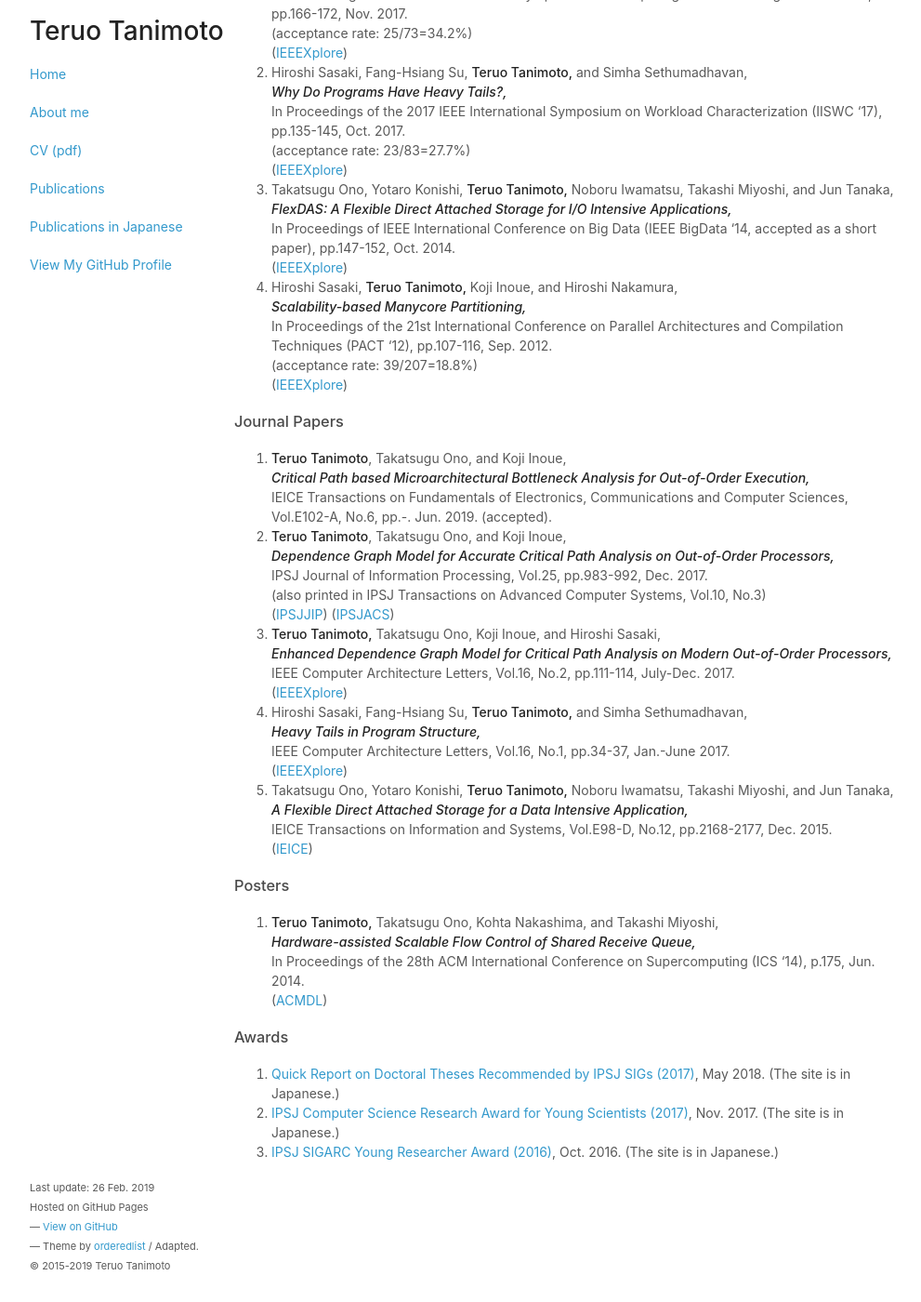
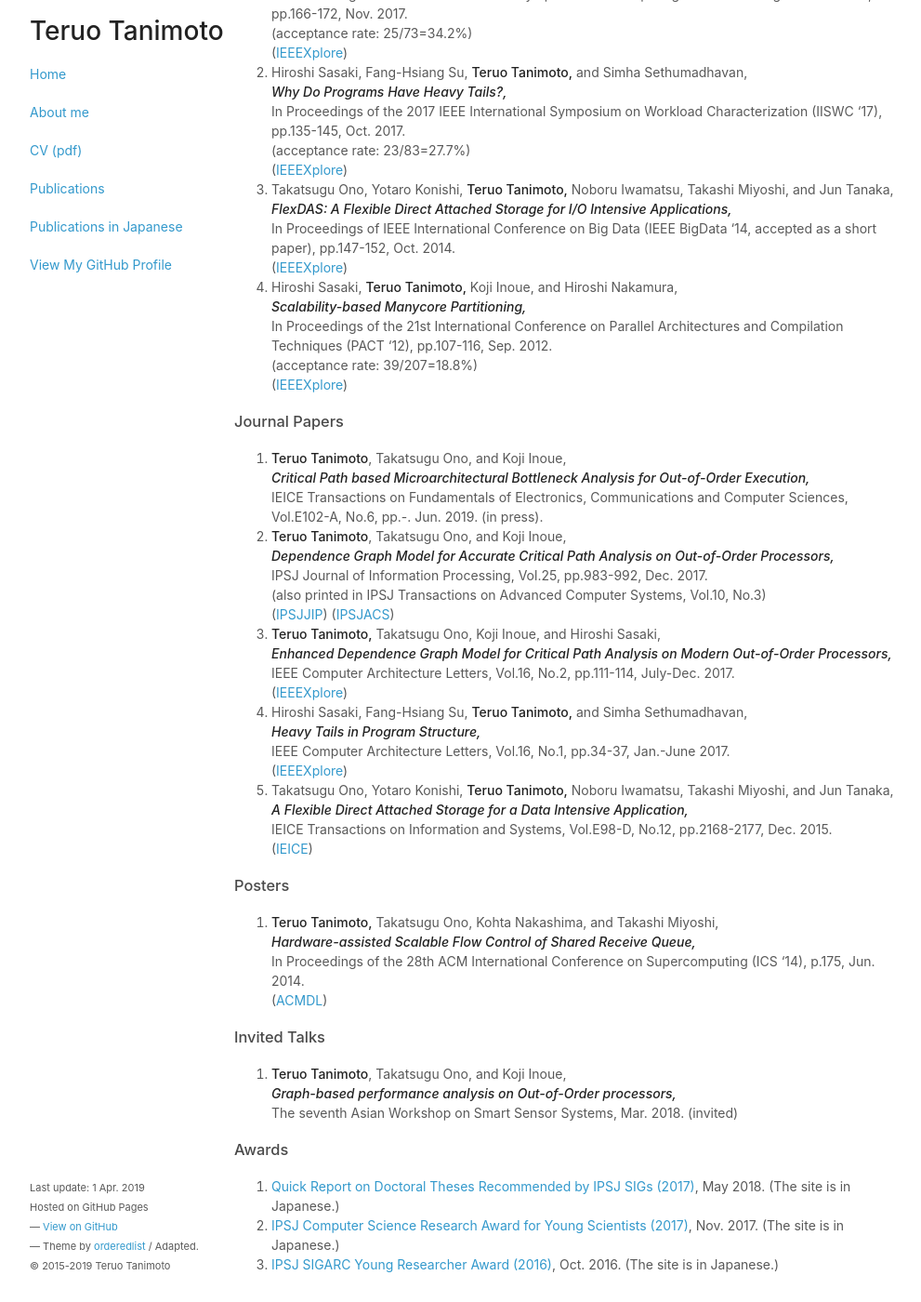
Before and after one commit to teruo41/teruo41.github.io, a Jekyll site: the page built from pubse.md, in a window 1280 px wide and 1400 px high, scrolled down 158 px. Shown: the whole window at 93% size, without its empty margins (138-1129 px from the left). Built offline with Jekyll 4.4.1, drawn with Linux system fonts in a browser that asks for light colours.

Commit message:
Added AWSSS

```diff
--- a/_includes/footer.html
+++ b/_includes/footer.html
@@ -1,6 +1,6 @@
 <footer>
   <p> <small>
-  Last update: 26 Feb. 2019<br>
+  Last update: 1 Apr. 2019<br>
   Hosted on GitHub Pages<br>
   &mdash; <a href="https://github.com/teruo41/teruo41.github.io">View on GitHub</a><br>
   &mdash; Theme by <a href="https://github.com/orderedlist">orderedlist</a> / Adapted.<br>
--- a/pubse.md
+++ b/pubse.md
@@ -40,7 +40,7 @@ title: Publications
 
 0. __Teruo Tanimoto__, Takatsugu Ono, and Koji Inoue,
    ***Critical Path based Microarchitectural Bottleneck Analysis for Out-of-Order Execution,***
-   IEICE Transactions on Fundamentals of Electronics, Communications and Computer Sciences, Vol.E102-A, No.6, pp.-. Jun. 2019. (accepted).
+   IEICE Transactions on Fundamentals of Electronics, Communications and Computer Sciences, Vol.E102-A, No.6, pp.-. Jun. 2019. (in press).
 
 0. __Teruo Tanimoto__, Takatsugu Ono, and Koji Inoue,
    ***Dependence Graph Model for Accurate Critical Path Analysis on Out-of-Order Processors,***
@@ -72,6 +72,12 @@ title: Publications
    In Proceedings of the 28th ACM International Conference on Supercomputing (ICS '14), p.175, Jun. 2014.
    ([ACMDL](http://dl.acm.org/citation.cfm?id=2600113))
 
+### Invited Talks
+
+0. __Teruo Tanimoto__, Takatsugu Ono, and Koji Inoue,
+   ***Graph-based performance analysis on Out-of-Order processors,***
+   The seventh Asian Workshop on Smart Sensor Systems, Mar. 2018.
+   (invited)
 
 ### Awards
 
```
